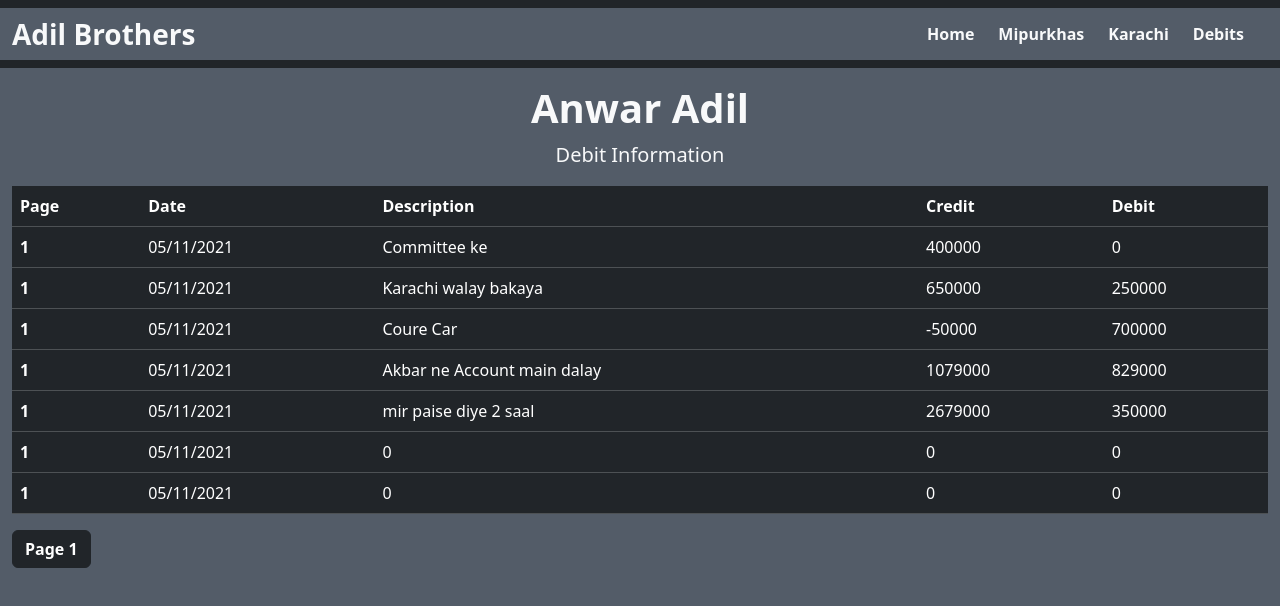
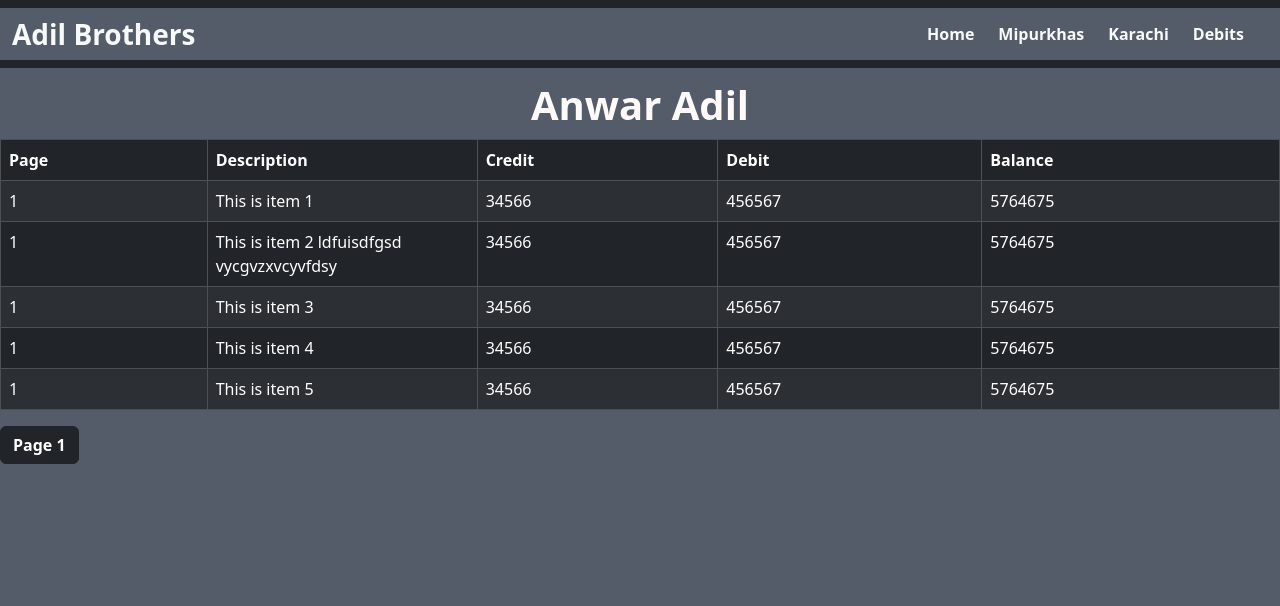
Before and after one commit to digitalrehman/Bussiness-Managment, a React (Vite) app: page /Anwar_Adil in a window 1280 px wide. Shown: the top 606 px of the page. Built offline with nearby package versions, Linux system fonts and the light colour scheme.

Commit message:
Update Anwar_Adil.jsx

```diff
--- a/src/Componentes/Debit Details/Anwar_Adil.jsx
+++ b/src/Componentes/Debit Details/Anwar_Adil.jsx
@@ -1,5 +1,6 @@
 import React, { useState } from "react";
 import page1 from "../../assets/IMG/Page-1.jpeg";
+import { Table } from "react-bootstrap";
 
 const Anwar_Adil = () => {
   const [visible, setVisible] = useState(false);
@@ -7,80 +8,86 @@ const Anwar_Adil = () => {
   const handleClick = () => {
     setVisible(!visible);
   };
+  const data = [
+    {
+      page: "1",
+      description: "This is item 1",
+      credit: "34566",
+      debit: "456567",
+      balance: "5764675",
+    },
+    {
+      page: "1",
+      description: "This is item 2 ldfuisdfgsd vycgvzxvcyvfdsy",
+      credit: "34566",
+      debit: "456567",
+      balance: "5764675",
+    },
+    {
+      page: "1",
+      description: "This is item 3",
+      credit: "34566",
+      debit: "456567",
+      balance: "5764675",
+    },
+    {
+      page: "1",
+      description: "This is item 4",
+      credit: "34566",
+      debit: "456567",
+      balance: "5764675",
+    },
+    {
+      page: "1",
+      description: "This is item 5",
+      credit: "34566",
+      debit: "456567",
+      balance: "5764675",
+    },
+  ];
 
   return (
-    <>
-      <div className="container-fluid">
-        <div className="row my-3 ">
-          <div className="text-center">
-            <h1 className="fw-bold text-light">Anwar Adil</h1>
-            <p className="text-light fs-5">Debit Information</p>
-          </div>
-          <div className="col-12">
-            <table className="table table-dark">
+    <div>
+      <h1
+        style={{
+          fontWeight: "bold",
+          textAlign: "center",
+          marginTop: "13px",
+          marginBottom: "10px",
+          color: "snow",
+        }}
+      >
+        Anwar Adil
+      </h1>
+      <Table
+        striped
+        bordered
+        hover
+        responsive
+        variant="dark"
+        style={{ overflowX: "auto" }}
+      >
         <thead>
           <tr>
-                  <th scope="col">Page</th>
-                  <th scope="col">Date</th>
-                  <th scope="col">Description</th>
-                  <th scope="col">Credit</th>
-                  <th scope="col">Debit</th>
+            <th>Page</th>
+            <th style={{ width: "270px" }}>Description</th>
+            <th>Credit</th>
+            <th>Debit</th>
+            <th>Balance</th>
           </tr>
         </thead>
         <tbody>
-                <tr>
-                  <th scope="row">1</th>
-                  <td>05/11/2021</td>
-                  <td>
-                    Committee ke
-                  </td>
-                  <td>400000</td>
-                  <td>0</td>
+          {data.map((item, index) => (
+            <tr key={index}>
+              <td>{item.page}</td>
+              <td>{item.description}</td>
+              <td>{item.credit}</td>
+              <td>{item.debit}</td>
+              <td>{item.balance}</td>
             </tr>
-                <tr>
-                  <th scope="row">1</th>
-                  <td>05/11/2021</td>
-                  <td>Karachi walay bakaya</td>
-                  <td>650000</td>
-                  <td>250000</td>
-                </tr>
-                <tr>
-                  <th scope="row">1</th>
-                  <td>05/11/2021</td>
-                  <td>Coure Car</td>
-                  <td>-50000</td>
-                  <td>700000</td>
-                </tr>
-                <tr>
-                  <th scope="row">1</th>
-                  <td>05/11/2021</td>
-                  <td>Akbar ne Account main dalay</td>
-                  <td>1079000</td>
-                  <td>829000</td>
-                </tr>
-                <tr>
-                  <th scope="row">1</th>
-                  <td>05/11/2021</td>
-                  <td> mir paise diye 2 saal</td>
-                  <td>2679000</td>
-                  <td>350000</td>
-                </tr>
-                <tr>
-                  <th scope="row">1</th>
-                  <td>05/11/2021</td>
-                  <td>0</td>
-                  <td>0</td>
-                  <td>0</td>
-                </tr>
-                <tr>
-                  <th scope="row">1</th>
-                  <td>05/11/2021</td>
-                  <td>0</td>
-                  <td>0</td>
-                  <td>0</td>
-                </tr>
+          ))}
         </tbody>
-            </table>
+      </Table>
       <div>
         <button onClick={handleClick} className="btn btn-dark fw-bold">
           Page 1
@@ -112,9 +119,6 @@ const Anwar_Adil = () => {
         )}
       </div>
     </div>
-        </div>
-      </div>
-    </>
   );
 };
 
```
Lines whose indentation alone changed are shown as unchanged.
